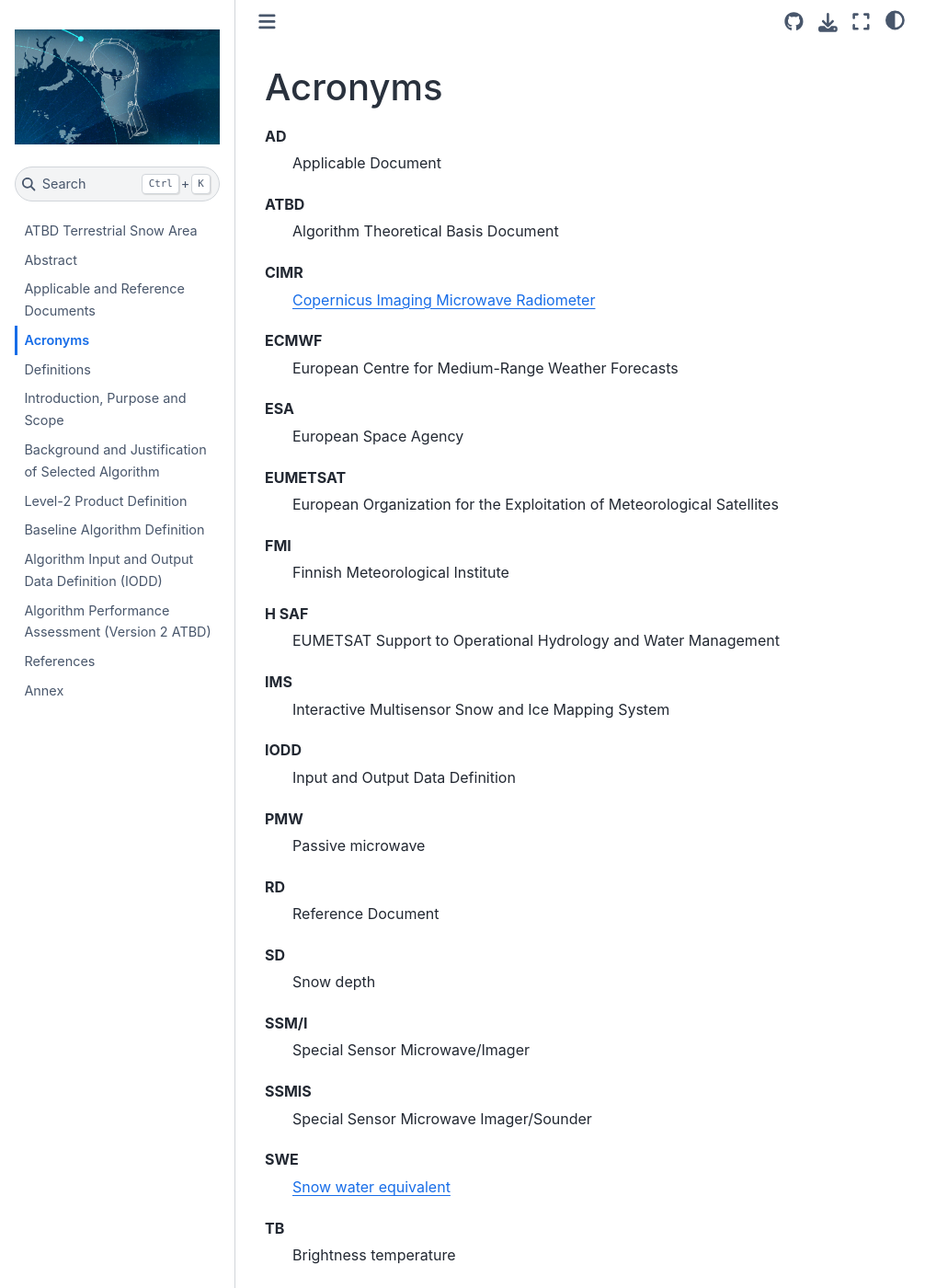
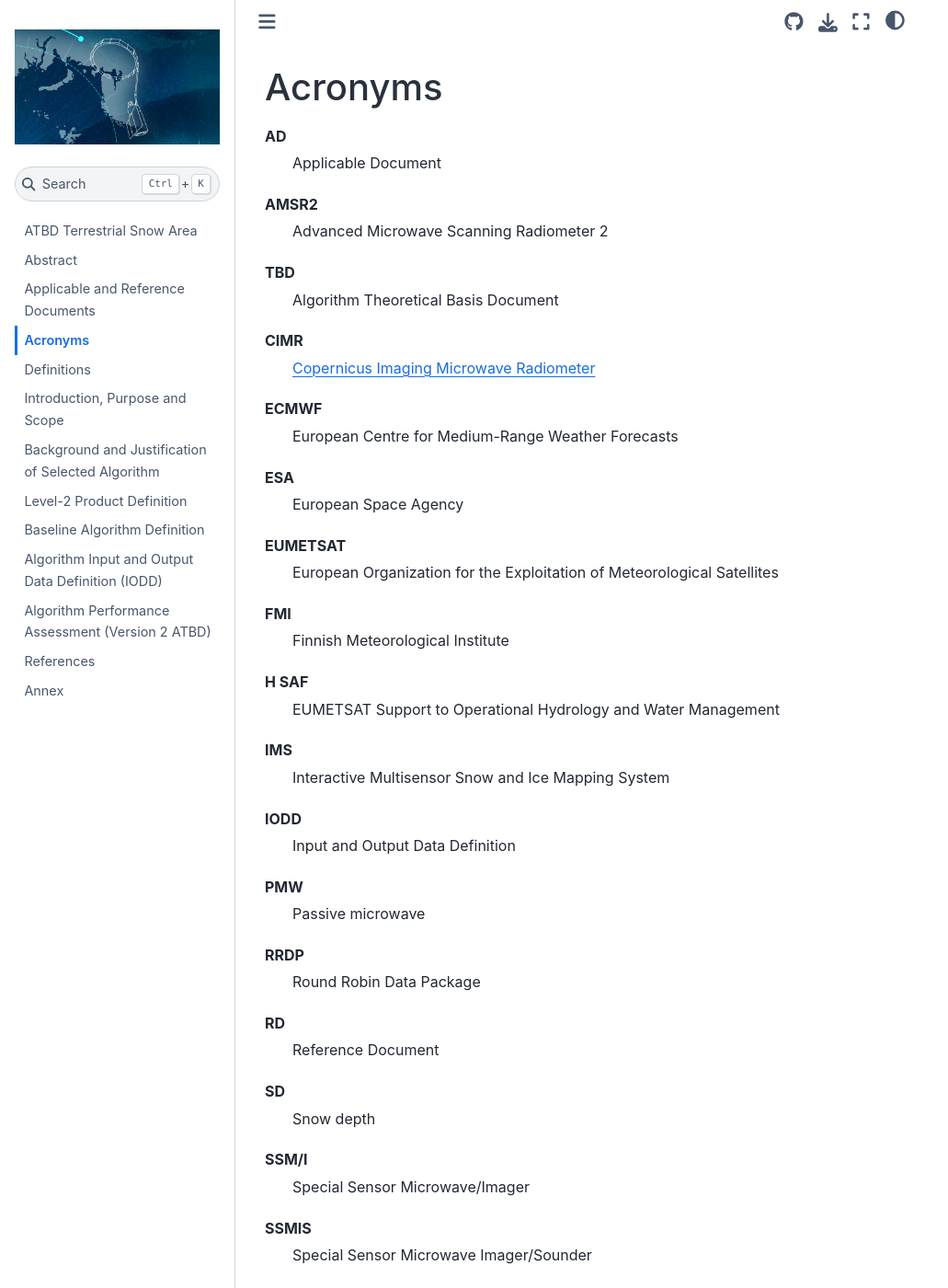
Before and after one commit to CIMR-Algos/TerrestrialSnowArea_ATBD, a Jupyter Book: the page built from book/acronyms.md, in a window 1280 px wide and 1400 px high. Shown: the whole window at 92% size, without its empty margins (0-1031 px from the left). Built offline with Jupyter Book 1.0.4 settings and Sphinx 7.4.7 and the Sphinx Book theme 1.1.4, drawn with Linux system fonts in a browser that asks for light colours.

Commit message:
Added acronyms

```diff
--- a/book/acronyms.md
+++ b/book/acronyms.md
@@ -3,7 +3,10 @@
 AD
 : Applicable Document
 
-ATBD
+AMSR2
+: Advanced Microwave Scanning Radiometer 2
+
+TBD
 : Algorithm Theoretical Basis Document
 
 CIMR
@@ -33,6 +36,9 @@
 PMW
 : Passive microwave
 
+RRDP
+: Round Robin Data Package
+
 RD
 : Reference Document
 
```
